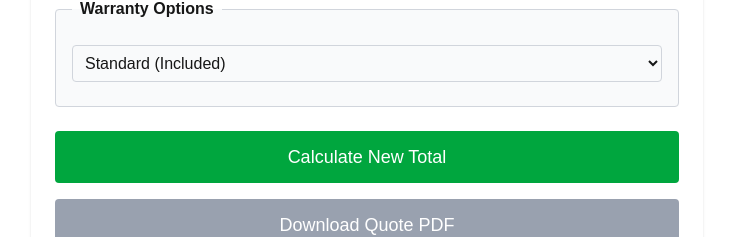
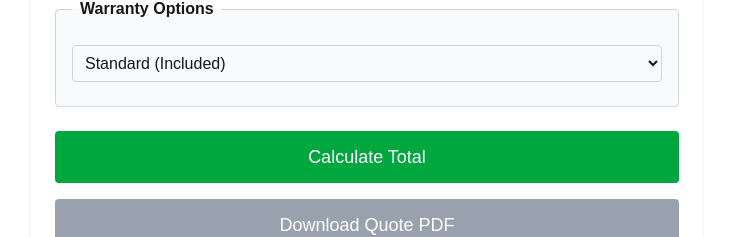
Before and after one commit to stgrky/d2d-sales-calculator, a Next.js app: page / in a window 1280 px wide. Shown: the part 1586-1823 px from the top of the page, without its empty margins (273-1006 px from the left). Built offline with nearby package versions, Linux system fonts and the light colour scheme.

Commit message:
change button calculate total

```diff
--- a/src/app/page.tsx
+++ b/src/app/page.tsx
@@ -804,7 +804,7 @@ else
   className="block w-full py-3 mt-4 text-lg bg-green-600 text-white rounded hover:bg-green-700"
   onClick={calculateTotal}
 >
-  {quoteIsStale ? "Calculate New Total" : "Calculate Total"}
+  {quoteIsStale ? "Calculate Total" : "Calculate Total"}
 </button>
 
 
```
Also changed, not shown: public/sw.js (+1 -1 lines).
